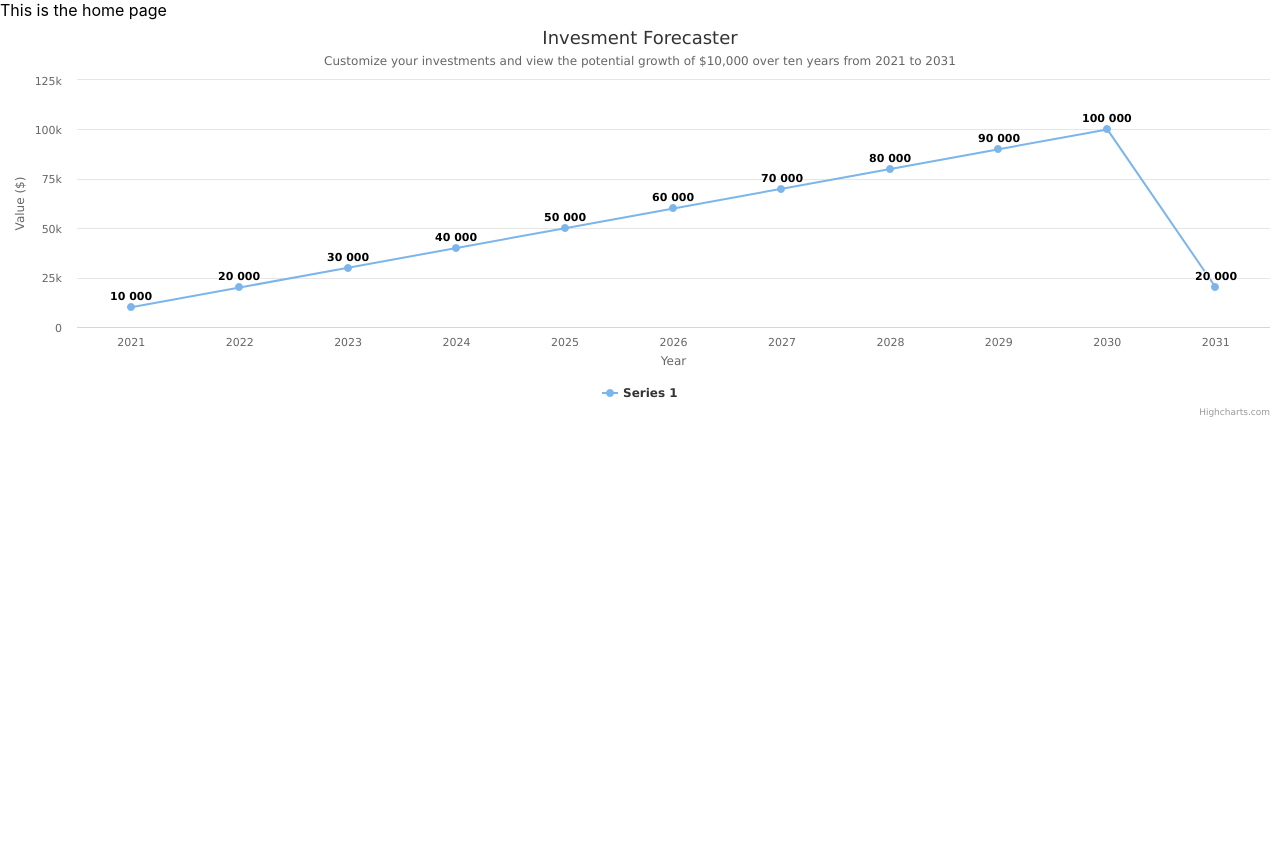
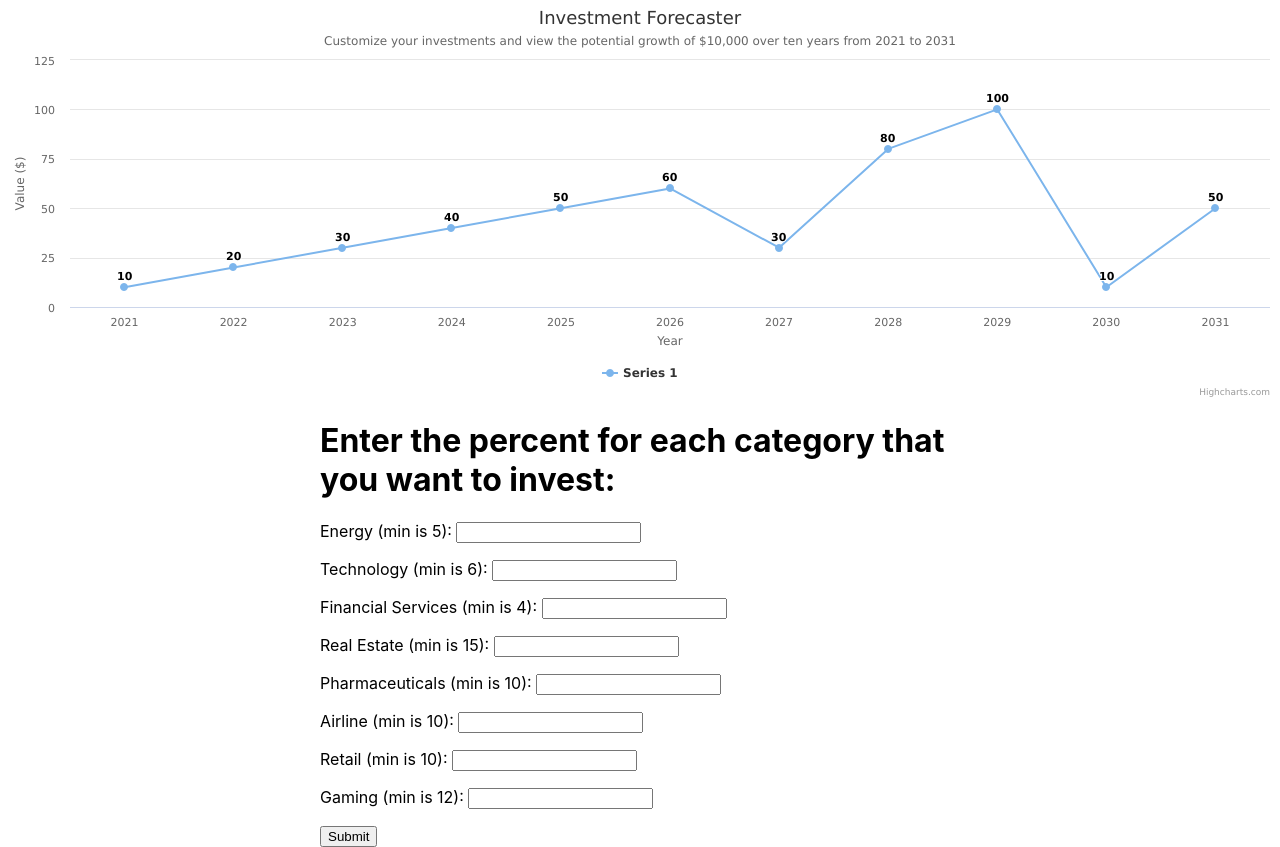
Before and after one commit to aleong1/GS-Project, a React (Create React App) app in the folder eng-possibilities-ui/: page / in a window 1280 px wide. Before the commit the page ends 800 px from the top, so only its background shows below. Built offline with nearby package versions, Linux system fonts and the light colour scheme; no server answers.

Commit message:
Merged all changes

```diff
--- a/eng-possibilities-ui/package.json
+++ b/eng-possibilities-ui/package.json
@@ -6,6 +6,7 @@
     "@testing-library/jest-dom": "^5.11.9",
     "@testing-library/react": "^11.2.5",
     "@testing-library/user-event": "^12.7.3",
+    "highcharts": "^9.0.1",
     "highcharts-react-official": "^3.0.0",
     "react": "^17.0.1",
     "react-dom": "^17.0.1",
--- a/eng-possibilities-ui/src/components/Home.js
+++ b/eng-possibilities-ui/src/components/Home.js
@@ -1,6 +1,7 @@
 import React, { Component } from 'react';
 import "./LineChartExample.js"
 import LineChartExample from "./LineChartExample.js"
+import Inputform from "./Inputform.js"
 
 /**
  * This is the home page to display all the info
@@ -23,14 +24,14 @@ class Home extends Component {
                 "Gaming": 0,
                 "Energy": 0
             },
-            future_values: [0,0,0,0,0,0,0,0,0,0],
+            prediction : [10,20,30,40,50,60,30,80,100,10,50]
         };
     }
 
     componentDidMount(){
 
         this.getHistoricalData();
-
+        this.postForecast();
     }
 
     //sends a get request to get the historical data
@@ -59,8 +60,8 @@ class Home extends Component {
 
     render(){
         return (<div>
-                    <div>This is the home page</div>
-                    <LineChartExample />
+                    <LineChartExample newprediction = {this.state.prediction} />
+                    <Inputform />
             </div>);
     }
 }
--- /dev/null
+++ b/eng-possibilities-ui/src/components/Inputform.js
@@ -0,0 +1,144 @@
+import React, { Component } from 'react';
+import ReactDOM from 'react-dom';
+
+class Inputform extends Component {
+  constructor(percent) {
+    super(percent)
+    this.state = {
+      energy: null,
+      technology: null,
+      finservices: null,
+      realestate: null,
+      pharmaceuticals: null,
+      airline: null,
+      retail: null,
+      gaming: null,
+      errormessage: ''
+    };
+  }
+  myChangeHandler = (event) => {
+    let nam = event.target.name;
+    let val = event.target.value;
+    let err = '';
+    if (!Number(val)) {
+      alert("The percentage must be a number");
+    }
+    if (nam === "energy") {
+      if (val >= 5) {
+        this.setState({[nam]: val});
+      }
+      else {
+        err = <strong>Percentage is below min</strong>;
+      }
+    }
+    if (nam === "technology") {
+      if (val >= 6) {
+        this.setState({[nam]: val});
+      }
+      else {
+        err = <strong>Percentage is below min</strong>;
+      }
+    }
+    if (nam === "finservices") {
+      if (val >= 4) {
+        this.setState({[nam]: val});
+      }
+      else {
+        err = <strong>Percentage is below min</strong>;
+      }
+    }
+    if (nam === "realestate") {
+      if (val >= 15) {
+        this.setState({[nam]: val});
+      }
+      else {
+        err = <strong>Percentage is below min</strong>;
+      }
+    }
+    if (nam === "gaming") {
+      if (val >= 12) {
+        this.setState({[nam]: val});
+      }
+      else {
+        err = <strong>Percentage is below min</strong>;
+      }
+    }
+    else {
+      if (val >= 10) {
+        this.setState({[nam]: val});
+      }
+      else {
+        err = <strong>Percentage is below min</strong>;
+      }
+    }
+    this.setState({errormessage: err});
+  }
+  render() {
+    return (
+      <div
+    style={{
+        position: 'absolute', left: '50%',
+        transform: 'translate(-50%)'
+    }}
+    >
+      <form>
+        <h1>Enter the percent for each category that you want to invest:</h1>
+        <p>Energy (min is 5): <tab></tab>
+        <input
+          type='text'
+          name='energy'
+          onChange={this.myChangeHandler}
+        /> </p>
+        <p>Technology (min is 6): <tab></tab>
+        <input
+          type='text'
+          name='technology'
+          onChange={this.myChangeHandler}
+        /> </p>
+        <p>Financial Services (min is 4): <tab></tab>
+        <input
+          type='text'
+          name='finservices'
+          onChange={this.myChangeHandler}
+        /> </p>
+        <p>Real Estate (min is 15): <tab></tab>
+        <input
+          type='text'
+          name='realestate'
+          onChange={this.myChangeHandler}
+        /></p>
+        <p>Pharmaceuticals (min is 10): <tab></tab>
+        <input
+          type='text'
+          name='pharmaceuticals'
+          onChange={this.myChangeHandler}
+        /></p>
+        <p>Airline (min is 10): <tab></tab>
+        <input
+          type='text'
+          name='airline'
+          onChange={this.myChangeHandler}
+        /></p>
+        <p>Retail (min is 10): <tab></tab>
+        <input
+          type='text'
+          name='retail'
+          onChange={this.myChangeHandler}
+        /></p>
+        <p>Gaming (min is 12): <tab></tab>
+        <input
+          type='text'
+          name='gaming'
+          onChange={this.myChangeHandler}
+        /> </p>
+        <input
+          type='submit'
+        />
+        {this.state.errormessage}
+      </form>
+      </div>
+    );
+  }
+}
+
+export default Inputform;
--- a/eng-possibilities-ui/src/components/LineChartExample.js
+++ b/eng-possibilities-ui/src/components/LineChartExample.js
@@ -9,7 +9,7 @@ class LineChartExample extends Component {
     this.state = {
       chartOptions: {
         title: {
-          text: 'Invesment Forecaster'
+          text: 'Investment Forecaster'
         },
         subtitle: {
           text: 'Customize your investments and view the potential growth of $10,000 over ten years from 2021 to 2031'
@@ -34,13 +34,13 @@ class LineChartExample extends Component {
           }
         },
         series: [
-          { data: [10000, 20000, 30000, 40000, 50000, 60000, 70000, 80000, 90000, 100000, 20000] }
+          { data: this.props.newprediction }
         ],
       }
     }
   }
 
-  updateSeries = () => {
+/*   updateSeries = () => {
     this.setState({
       chartOptions: {
         series: [
@@ -49,7 +49,7 @@ class LineChartExample extends Component {
       }
     }
     )
-  }
+  } */
 
 
   render() {
```
Also changed, not shown: eng-possibilities-ui/src/components/UserInput.js (line endings or trailing spaces), 2 other files (tests, documents, lock files or other folders).
